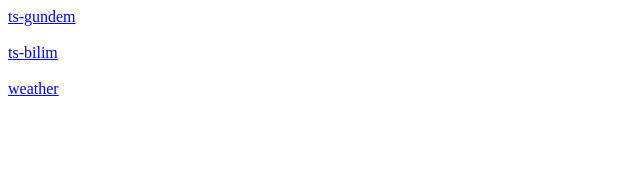
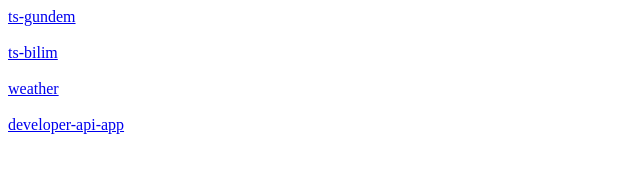
Before and after one commit to veysel/old.veysel.github.io, a plain HTML site: page project/index.html in a window 1280 px wide. Shown: the whole page, without its empty margins (0-640 px from the left). Drawn offline with Linux system fonts and the light colour scheme.

Commit message:
developer url added to project index page

```diff
--- a/project/index.html
+++ b/project/index.html
@@ -16,6 +16,10 @@
             <div>
                 <a href="./weather/">weather</a>
             </div>
+            <br>
+            <div>
+                <a href="./developer/">developer-api-app</a>
+            </div>
         </div>
     </body>
 </html>
```
